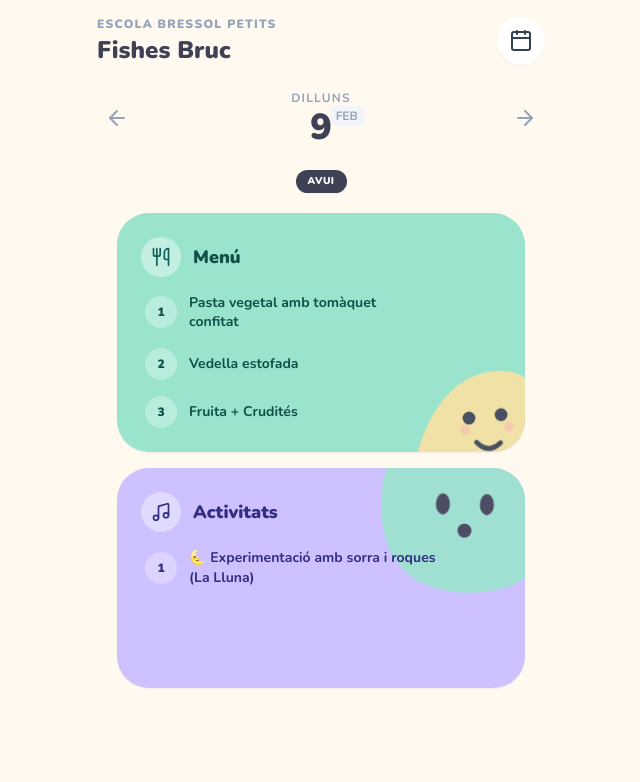
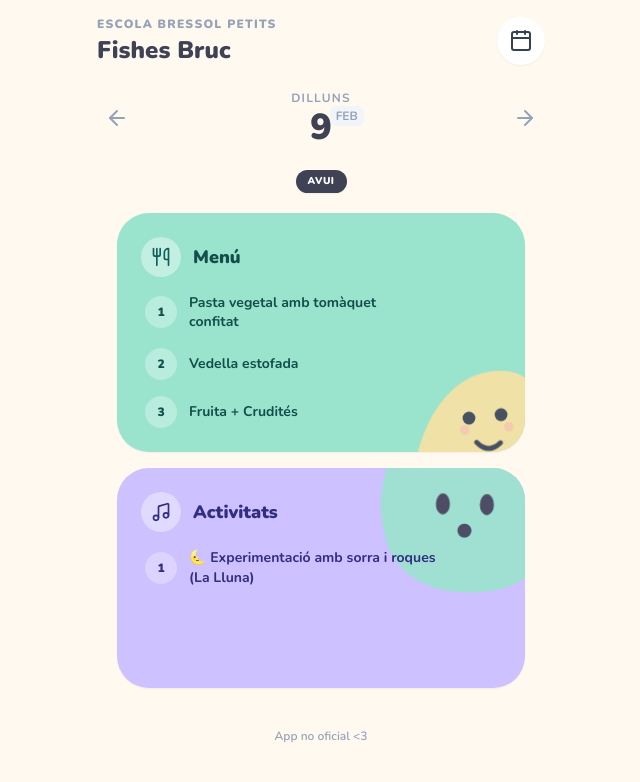
Before and after one commit to guillegamba/escola-bressol-petits-fishes-bruc, a website: page index.html in a window 1280 px wide. Shown: the whole page, without its empty margins (319-959 px from the left). Drawn offline with nearby package versions, Linux system fonts and the light colour scheme.

Commit message:
Add footer note

```diff
--- a/index.html
+++ b/index.html
@@ -121,6 +121,10 @@
     <div class="max-w-md mx-auto px-5 pt-2 pb-10 min-h-[60vh]" id="main-container">
         <!-- Content injected by JS -->
     </div>
+
+    <footer class="max-w-md mx-auto px-5 pb-6 text-center text-xs font-semibold text-slate-400">
+        App no oficial &lt;3
+    </footer>
 
     <!-- JAVASCRIPT -->
     <script>
```
